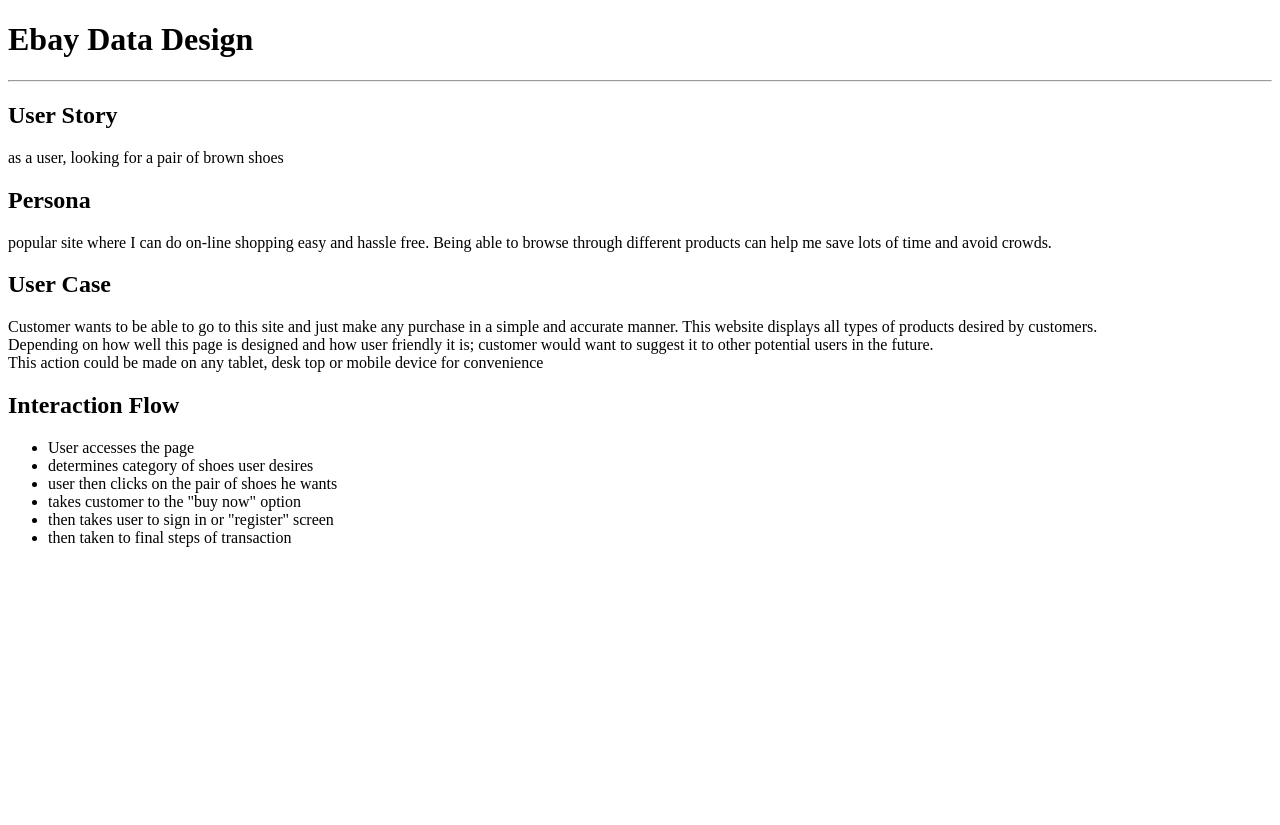
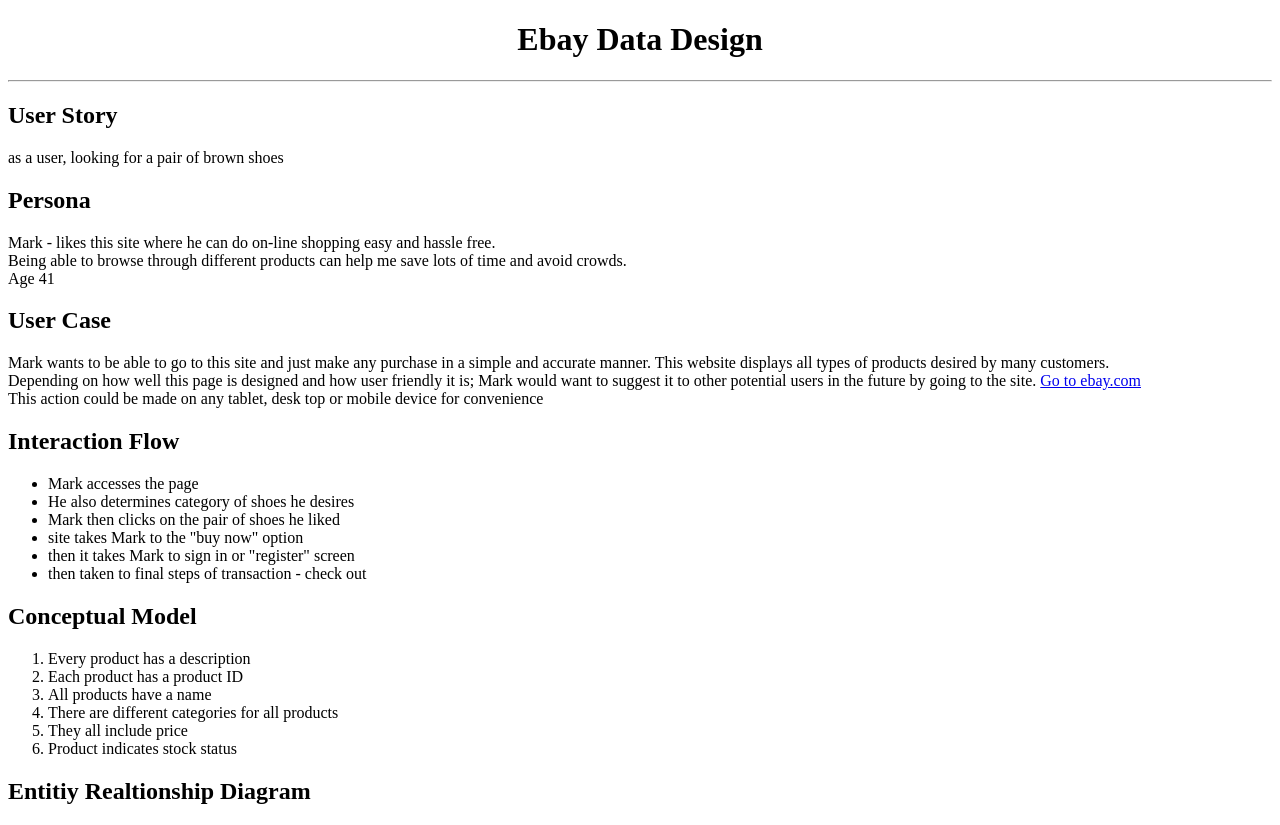
Before and after one commit to marcelo-ibarra/ebaydatadesign, a PHP site: page / in a window 1280 px wide. Before the commit the page ends 547 px from the top, so only its background shows below. Run offline with PHP 8.4, Linux system fonts and the light colour scheme.

Commit message:
Updated and added a link to data design project

```diff
--- a/index.php
+++ b/index.php
@@ -2,6 +2,8 @@
 <html lang="en">
 	<head>
 		<title>Ebay Data Design Assingment</title>
+		<link href="css/style.css" rel="stylesheet" type="text/css" />
+	</head>
 	<body>
 		<header>
 			<h1>Ebay Data Design</h1>
@@ -9,22 +11,34 @@
 			<h2>User Story</h2>
 			<p>as a user, looking for a pair of brown shoes</p>
 			<h2>Persona</h2>
-			<p>popular site where I can do on-line shopping easy and hassle free. Being able to browse through different products can help me save lots of time and avoid crowds.</p>
+			<p>Mark - likes this site where he can do on-line shopping easy and hassle free.<br> Being able to browse through different products can help me save lots of time and avoid crowds.<br>
+			Age 41</p>
 		</header>
 		<h2>User Case</h2>
-			<p>Customer wants to be able to go to this site and just make any purchase in a simple and accurate manner.
-				This website displays all types of products desired by customers.
+			<p>Mark wants to be able to go to this site and just make any purchase in a simple and accurate manner.
+				This website displays all types of products desired by many customers.
 				<br>Depending on how well this page is
-				designed and how user friendly it is; customer would want to suggest it to other potential users in the future.
+				designed and how user friendly it is; Mark would want to suggest it to other potential users in the future by going to the site.
+				<a href="https://ebay.com" target="_blank">Go to ebay.com</a>
 				<br>This action could be made on any tablet, desk top or mobile device for convenience</p>
 		<h2>Interaction Flow</h2>
 		<ul>
-			<li>User accesses the page</li>
-			<li>determines category of shoes user desires</li>
-			<li>user then clicks on the pair of shoes he wants</li>
-			<li>takes customer to the "buy now" option</li>
-			<li>then takes user to sign in or "register" screen</li>
-			<li>then taken to final steps of transaction</li>
+			<li>Mark accesses the page</li>
+			<li>He also determines category of shoes he desires</li>
+			<li>Mark then clicks on the pair of shoes he liked</li>
+			<li>site takes Mark to the "buy now" option</li>
+			<li>then it takes Mark to sign in or "register" screen</li>
+			<li>then taken to final steps of transaction - check out</li>
 			</ul>
+		<h2>Conceptual Model</h2>
+		<ol>
+			<li>Every product has a description</li>
+			<li>Each product has a product ID</li>
+			<li>All products have a name</li>
+			<li>There are different categories for all products</li>
+			<li>They all include price</li>
+			<li>Product indicates stock status</li>
+		</ol>
+		<h2>Entitiy Realtionship Diagram</h2>
 	</body>
 </html>
```
Also changed, not shown: 1 other file.
